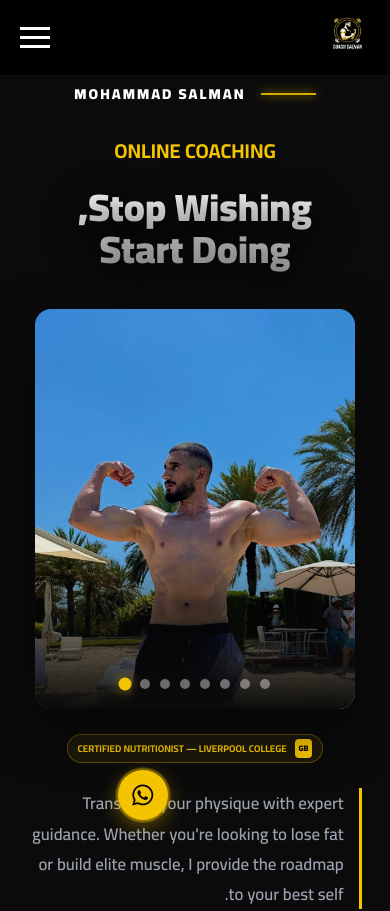
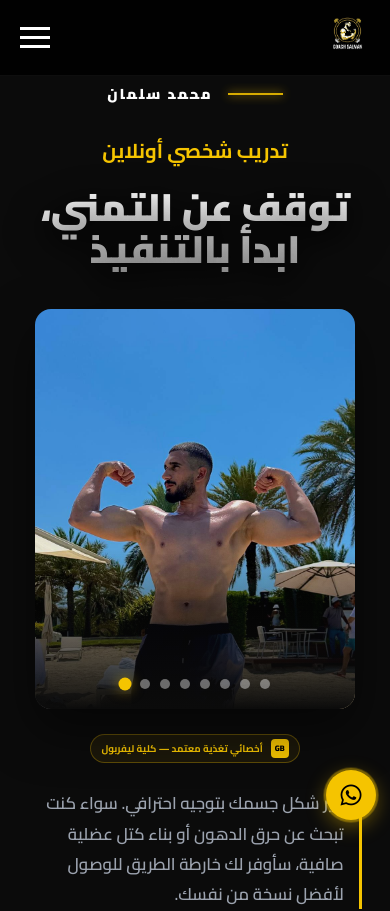
Before and after one commit to AbdallahMHamad/Gym-Portfolio, a React (Vite) app: page / in a window 390 px wide. Shown: the top 911 px of the page. Built offline with nearby package versions, Linux system fonts and the light colour scheme; a web font is replaced by a local one.

Commit message:
fix rtl and ltr

```diff
--- a/index.html
+++ b/index.html
@@ -1,5 +1,5 @@
 <!doctype html>
-<html lang="en" dir="ltr">
+<html lang='{{lng}}' dir="{{dir}}">
 
 <head>
 
@@ -42,5 +42,6 @@ document.documentElement.lang = savedLng;
   <body>
     <div id="root"></div>
     <script type="module" src="/src/main.jsx"></script>
+
   </body>
 </html>
--- a/src/components/WhatsAppButton.css
+++ b/src/components/WhatsAppButton.css
@@ -192,13 +192,13 @@
 }
 
 /* ── Mobile ── */
-@media (max-width: 600px) {
+@media (max-width: 576px) {
     .whatsapp-float.rtl {
         right: 14px;
     }
 
     .whatsapp-float.ltr {
-        left: 14px;
+        left: 12px;
     }
 
     .whatsapp-trigger {
--- a/src/il8n.js
+++ b/src/il8n.js
@@ -217,6 +217,7 @@ i18n
     .use(initReactI18next)
     .init({
         resources,
+        lng: 'ar',
         fallbackLng: 'ar',
         interpolation: { escapeValue: false }
     });
```
